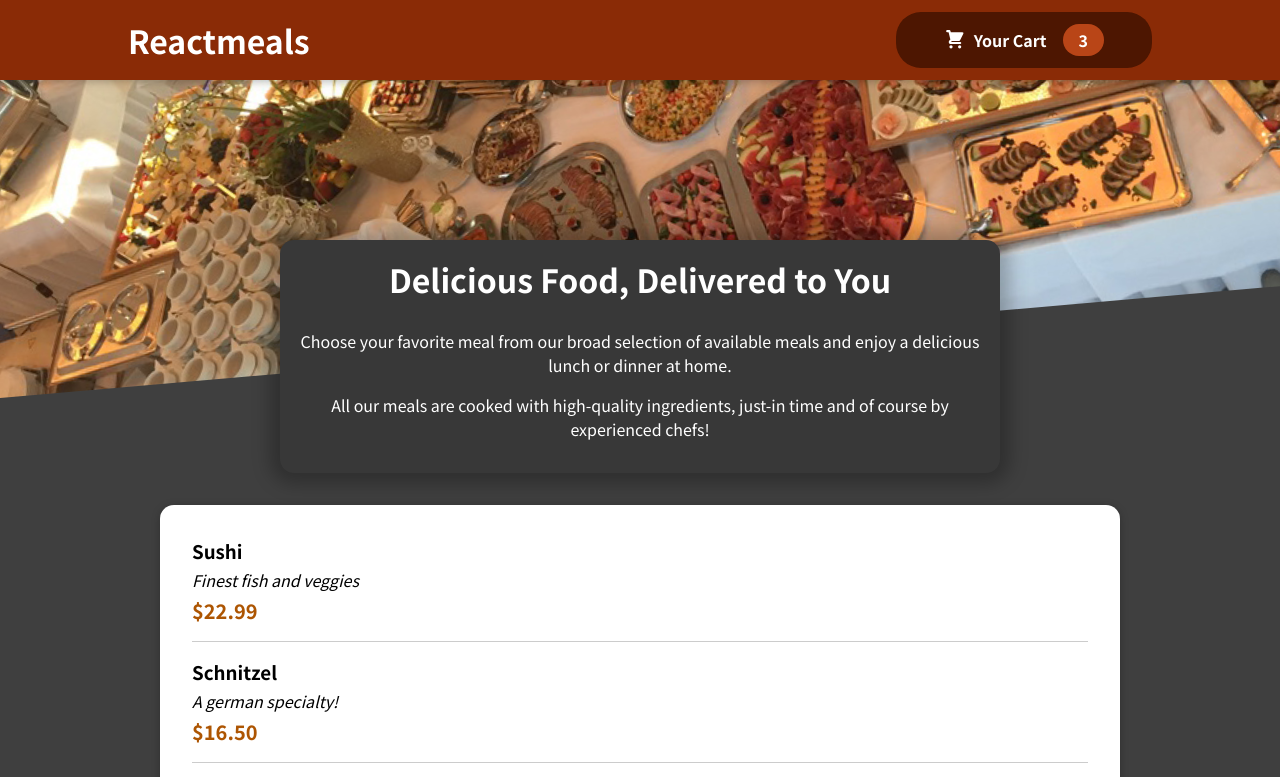
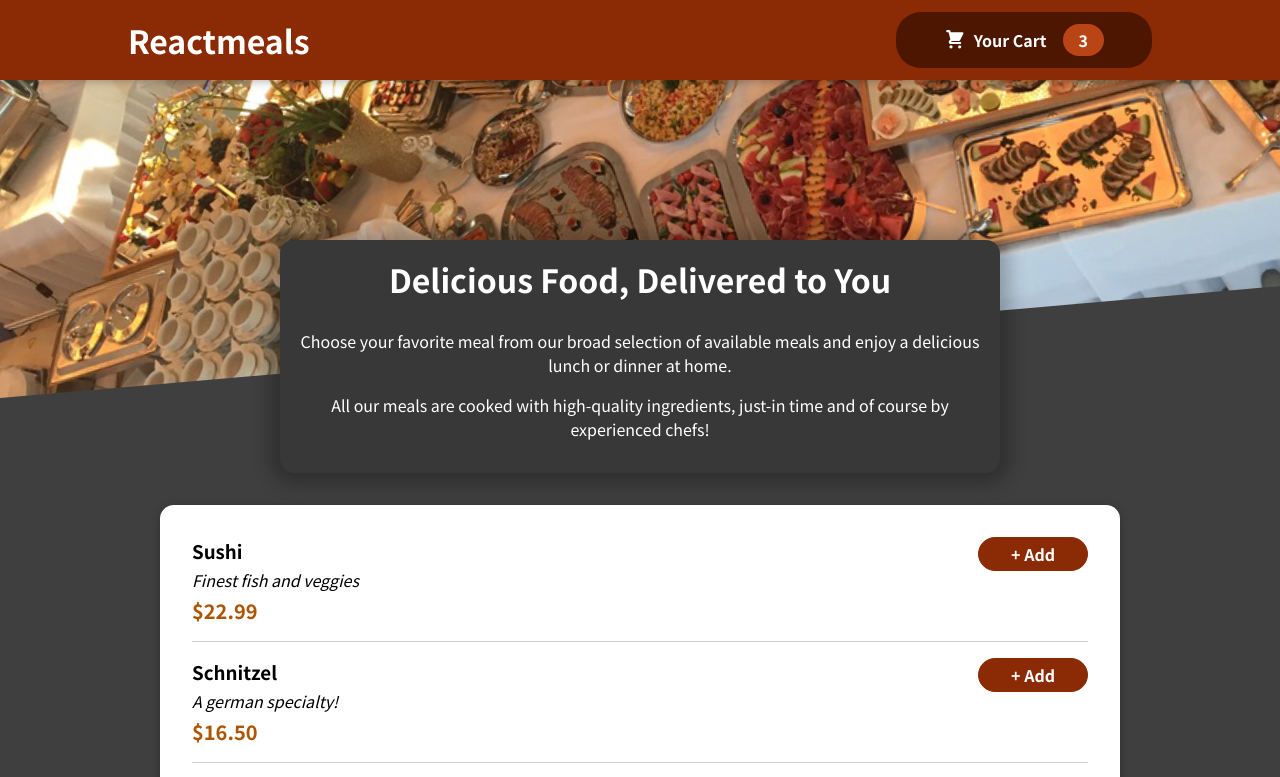
Before and after one commit to av308q/orderMealsApp, a React (Create React App) app: page / in a window 1280 px wide. Shown: the top 777 px of the page. Built offline with nearby package versions, Linux system fonts and the light colour scheme.

Commit message:
added meal item form

```diff
--- a/src/components/Meals/MealItem/MealItem.js
+++ b/src/components/Meals/MealItem/MealItem.js
@@ -1,4 +1,6 @@
+import MealItemForm from './MealItemForm';
 import classes from './MealItem.module.css';
+
 
 const MealItem = (props) => {
     const price = `$${props.price.toFixed(2)}`;
@@ -10,7 +12,7 @@
     <div className={classes.price}>{price}</div>
     </div>
 <div>
-
+   <MealItemForm/>
 </div>
     </li>
     );
--- a/src/components/Meals/MealItem/MealItemForm.js
+++ b/src/components/Meals/MealItem/MealItemForm.js
@@ -0,0 +1,10 @@
+import classes from './MealItemForm.module.css';
+
+const MealsItemForm = props => {
+    return <form className={classes.form}>
+        <imput/>
+        <button>+ Add</button>
+    </form>
+};
+
+export default MealsItemForm;
--- /dev/null
+++ b/src/components/Meals/MealItem/MealItemForm.module.css
@@ -0,0 +1,20 @@
+.form {
+    text-align: right;
+  }
+
+  .form button {
+    font: inherit;
+    cursor: pointer;
+    background-color: #8a2b06;
+    border: 1px solid #8a2b06;
+    color: white;
+    padding: 0.25rem 2rem;
+    border-radius: 20px;
+    font-weight: bold;
+  }
+
+  .form button:hover,
+  .form button:active {
+    background-color: #641e03;
+    border-color: #641e03;
+  }
```
Also changed, not shown: 1 other file (tests, documents, lock files or other folders).
